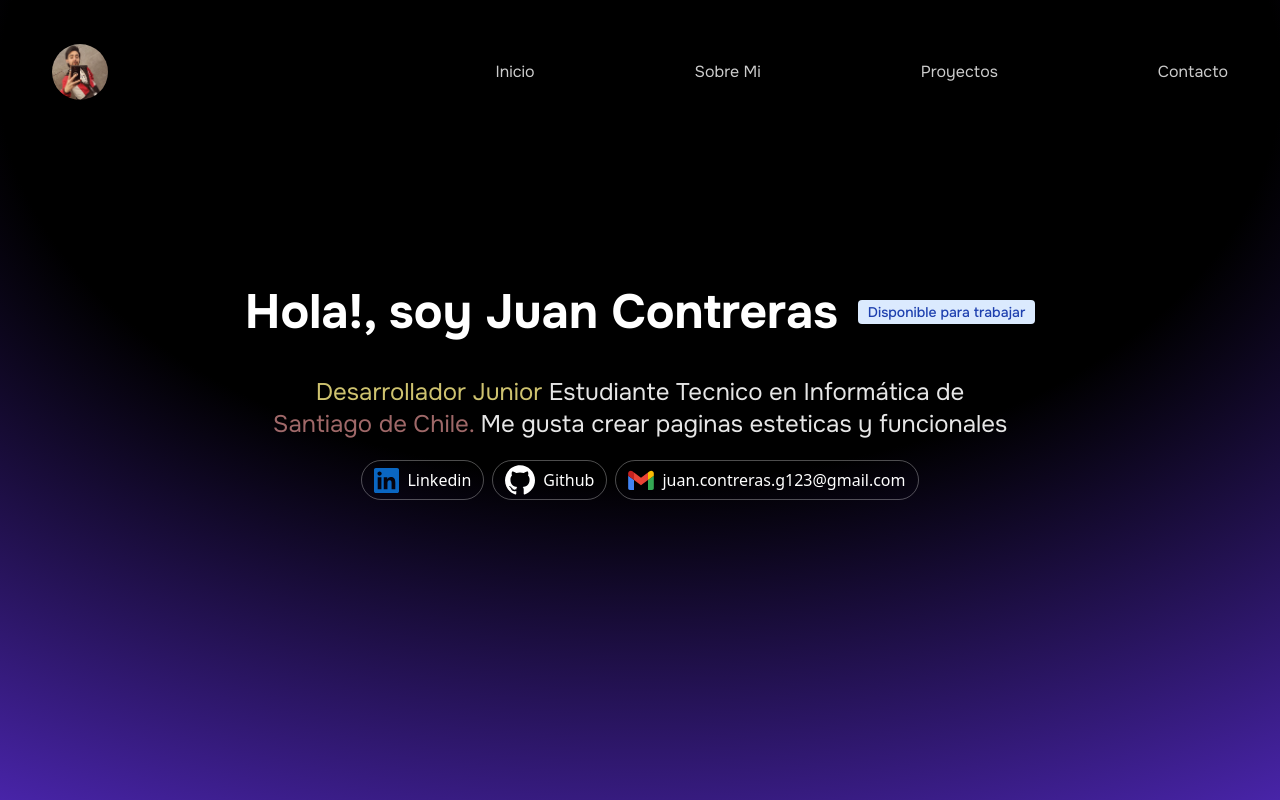
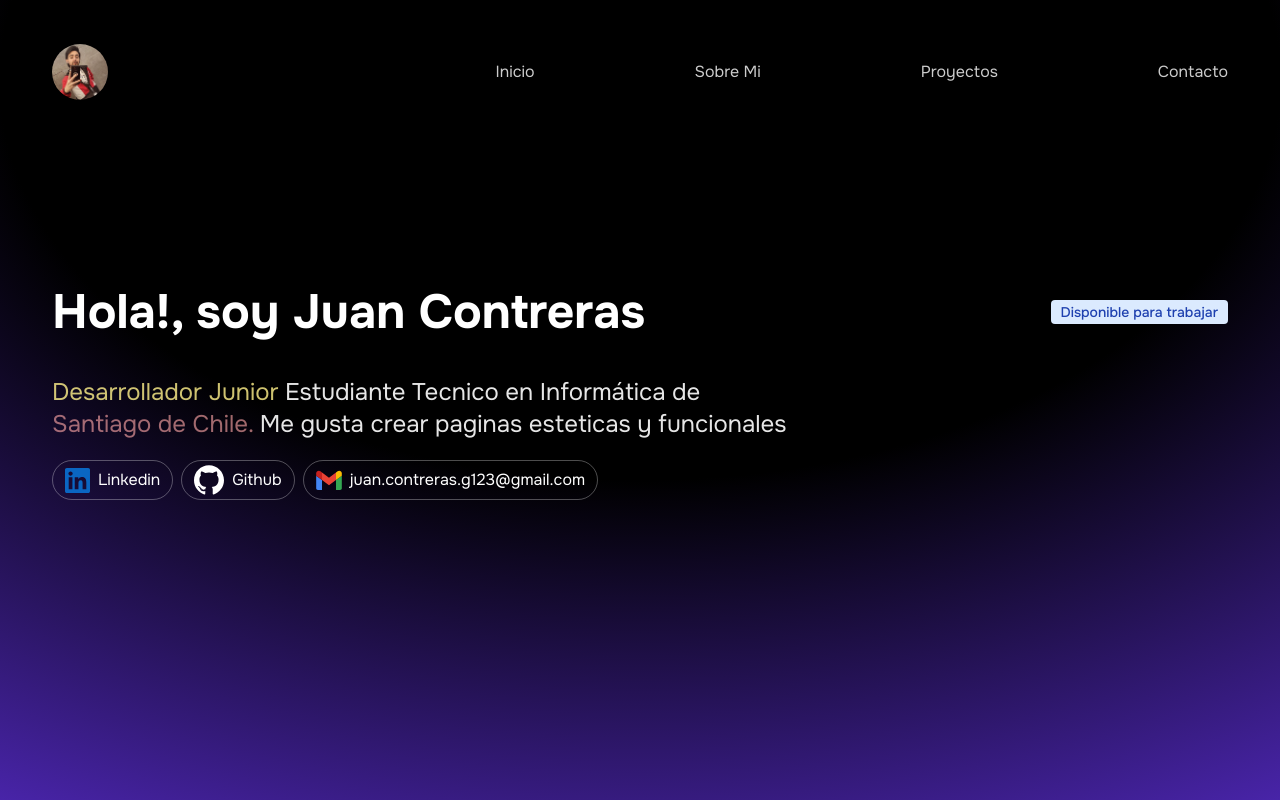
Before and after one commit to JuanContreras11/portafolio-JuanContreras, a React (Vite) app: page / in a window 1280 px wide. Built offline with nearby package versions, Linux system fonts and the light colour scheme.

Commit message:
update estilos

```diff
--- a/src/App.jsx
+++ b/src/App.jsx
@@ -10,9 +10,9 @@ function App() {
     <>
       <Header></Header>
       <section className="w-full py-44">
-        <h1 className="text-white text-5xl font-bold font-onest mb-5 flex  gap-x-5 justify-center">
+        <h1 className="text-white text-5xl font-bold font-onest mb-5 flex justify-between">
           Hola!, soy Juan Contreras
-          <a
+           <a
             href="https://www.linkedin.com/in/juan-contreras-17277715b/"
             target="_blank"
             rel="noopener"
@@ -21,14 +21,14 @@ function App() {
             <Badge>Disponible para trabajar</Badge>
           </a>
         </h1>
-        <h2 className="text-white font-onest text-2xl opacity-90 text-balance py-5">
+        <h2 className="text-white font-onest text-2xl opacity-90 text-balance py-5 text-left">
           <span className="text-yellow-200/90">Desarrollador Junior </span>
           <span>Estudiante Tecnico en Informática</span> de
           <span className="text-red-300/70"> Santiago de Chile.</span>
           <span> Me gusta crear paginas esteticas y funcionales</span>
         </h2>
 
-        <nav className="flex gap-x-2 justify-center ">
+        <nav className="flex gap-x-2 justify-start ">
           <SocialPill href="https://www.linkedin.com/in/juan-contreras-17277715b/">
             <span className="text-white flex flex-row gap-2 items-center p-1">
               <Linkedin />
--- a/src/components/SocialPill.jsx
+++ b/src/components/SocialPill.jsx
@@ -14,7 +14,7 @@ const SocialPill = (props) => {
       href={props.href}
       target="_blank"
       rel="noopener"
-      className="rounded-full border border-white/30 flex cursor-pointer  px-2"
+      className="rounded-full border border-white/30 flex cursor-pointer px-2 font-onest items-center"
       onClick={handleClick}
     >
       {props.children}
```
